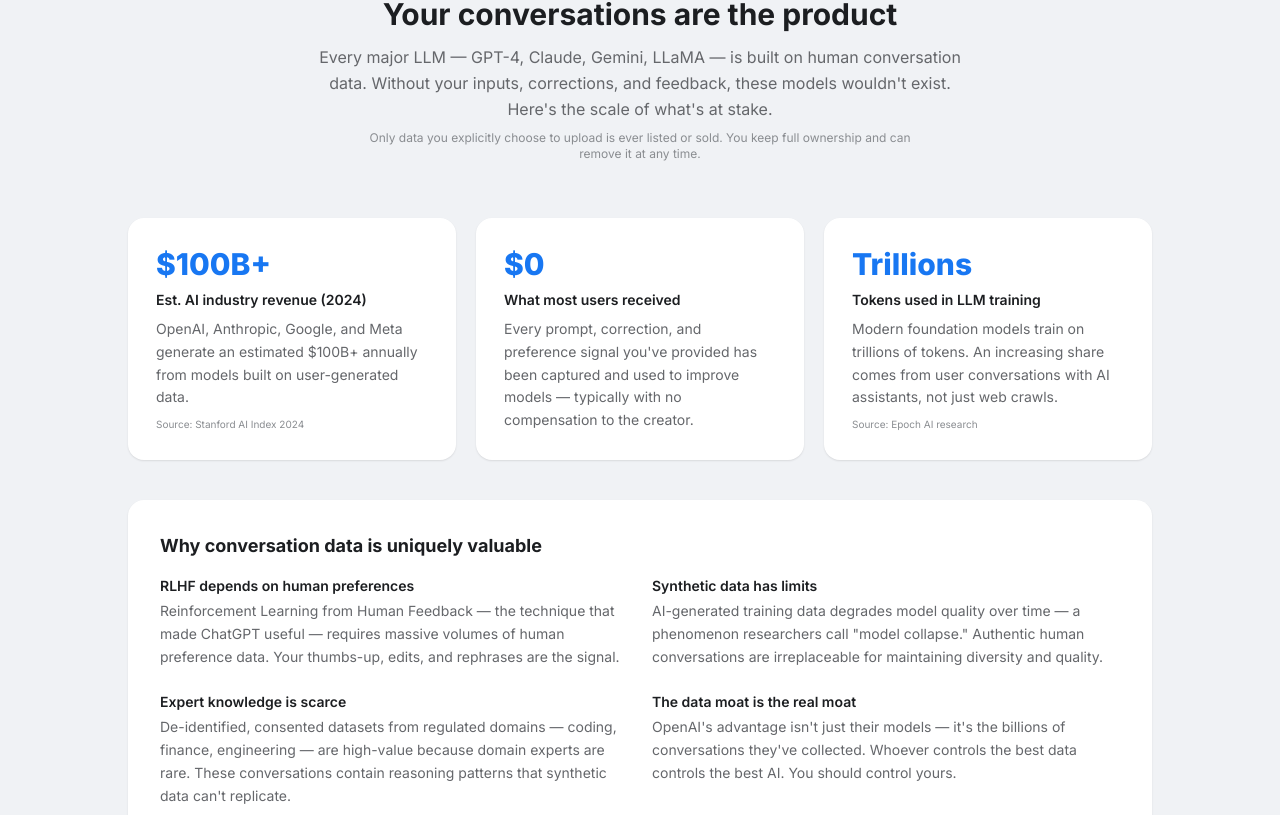
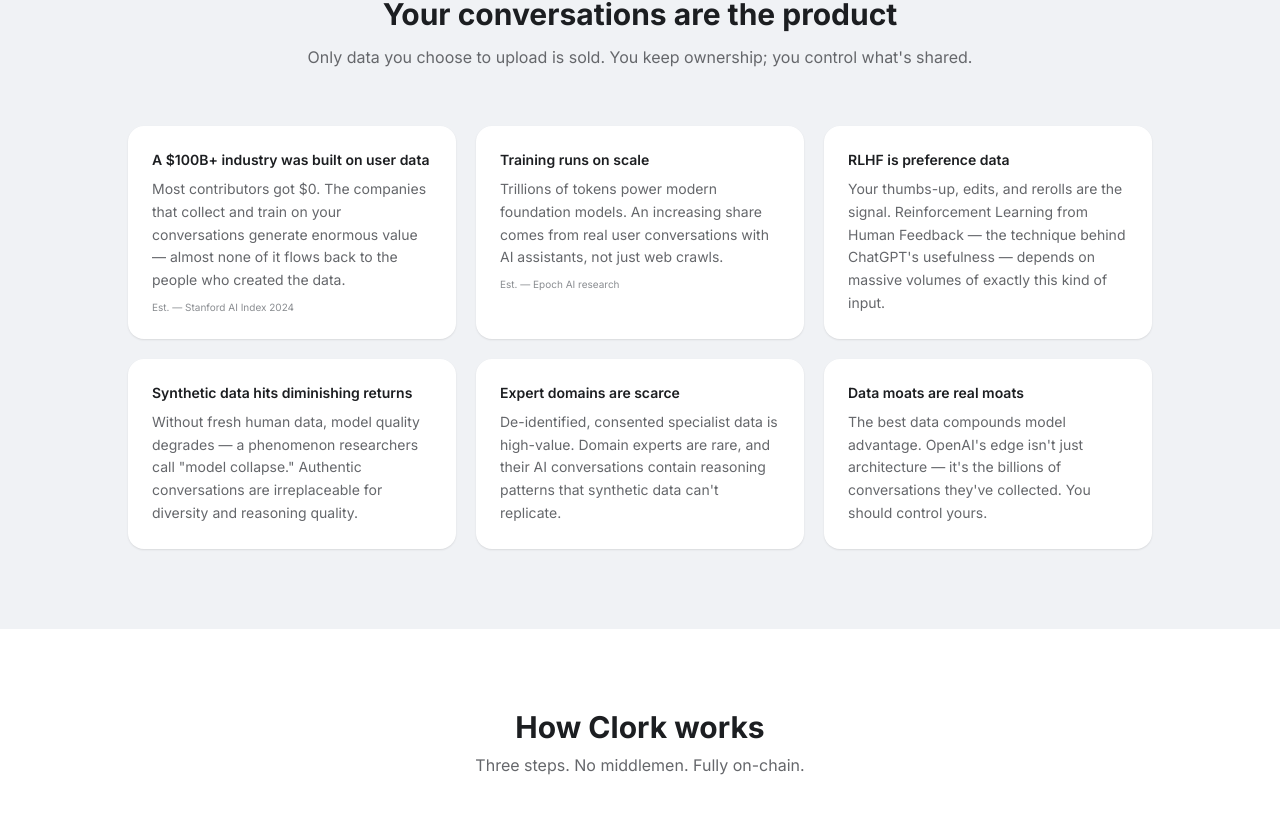
Before and after one commit to clorkxyz/clorkxyz, a Next.js app: page / in a window 1280 px wide. Shown: the part 685-1500 px from the top of the page. Built offline with nearby package versions, Linux system fonts and the light colour scheme; no server answers; the database is empty.

Commit message:
v2.3 - copy-level edits: tighter bullets, defensible framing, consent-first subtext

```diff
--- a/app/page.tsx
+++ b/app/page.tsx
@@ -118,44 +118,25 @@ export default function Home() {
           <div className="text-center mb-14 animate-fade-in">
             <h2 className="text-3xl font-bold text-[#1c1e21]">Your conversations are the product</h2>
             <p className="mt-3 text-[#65676b] max-w-2xl mx-auto leading-relaxed">
-              Every major LLM — GPT-4, Claude, Gemini, LLaMA — is built on human conversation data.
-              Without your inputs, corrections, and feedback, these models wouldn&apos;t exist. Here&apos;s the scale of what&apos;s at stake.
-            </p>
-            <p className="mt-2 text-xs text-[#8a8d91] max-w-xl mx-auto">
-              Only data you explicitly choose to upload is ever listed or sold. You keep full ownership and can remove it at any time.
+              Only data you choose to upload is sold. You keep ownership; you control what&apos;s shared.
             </p>
           </div>
 
-          <div className="grid md:grid-cols-3 gap-5 mb-10">
+          <div className="grid md:grid-cols-2 lg:grid-cols-3 gap-5">
             {[
-              { stat: '$100B+', label: 'Est. AI industry revenue (2024)', desc: 'OpenAI, Anthropic, Google, and Meta generate an estimated $100B+ annually from models built on user-generated data.', source: 'Stanford AI Index 2024' },
-              { stat: '$0', label: 'What most users received', desc: 'Every prompt, correction, and preference signal you\'ve provided has been captured and used to improve models — typically with no compensation to the creator.' },
-              { stat: 'Trillions', label: 'Tokens used in LLM training', desc: 'Modern foundation models train on trillions of tokens. An increasing share comes from user conversations with AI assistants, not just web crawls.', source: 'Epoch AI research' },
-            ].map((s, i) => (
-              <div key={i} className="rounded-2xl bg-white p-7 shadow-card animate-fade-in-up" style={{ animationDelay: `${i * 150}ms` }}>
-                <div className="text-3xl font-extrabold text-[#1877F2] mb-2">{s.stat}</div>
-                <div className="text-sm font-semibold text-[#1c1e21] mb-2">{s.label}</div>
-                <p className="text-sm text-[#65676b] leading-relaxed">{s.desc}</p>
-                {'source' in s && s.source && <p className="mt-2 text-[10px] text-[#8a8d91]">Source: {s.source}</p>}
+              { title: 'A $100B+ industry was built on user data', desc: 'Most contributors got $0. The companies that collect and train on your conversations generate enormous value — almost none of it flows back to the people who created the data.', source: 'Est. — Stanford AI Index 2024' },
+              { title: 'Training runs on scale', desc: 'Trillions of tokens power modern foundation models. An increasing share comes from real user conversations with AI assistants, not just web crawls.', source: 'Est. — Epoch AI research' },
+              { title: 'RLHF is preference data', desc: 'Your thumbs-up, edits, and rerolls are the signal. Reinforcement Learning from Human Feedback — the technique behind ChatGPT\'s usefulness — depends on massive volumes of exactly this kind of input.' },
+              { title: 'Synthetic data hits diminishing returns', desc: 'Without fresh human data, model quality degrades — a phenomenon researchers call "model collapse." Authentic conversations are irreplaceable for diversity and reasoning quality.' },
+              { title: 'Expert domains are scarce', desc: 'De-identified, consented specialist data is high-value. Domain experts are rare, and their AI conversations contain reasoning patterns that synthetic data can\'t replicate.' },
+              { title: 'Data moats are real moats', desc: 'The best data compounds model advantage. OpenAI\'s edge isn\'t just architecture — it\'s the billions of conversations they\'ve collected. You should control yours.' },
+            ].map((item, i) => (
+              <div key={i} className="rounded-2xl bg-white p-6 shadow-card animate-fade-in-up" style={{ animationDelay: `${i * 100}ms` }}>
+                <h4 className="text-sm font-semibold text-[#1c1e21] mb-2">{item.title}</h4>
+                <p className="text-sm text-[#65676b] leading-relaxed">{item.desc}</p>
+                {'source' in item && item.source && <p className="mt-2 text-[10px] text-[#8a8d91]">{item.source}</p>}
               </div>
             ))}
-          </div>
-
-          <div className="rounded-2xl bg-white shadow-card p-8 animate-fade-in-up delay-500">
-            <h3 className="text-lg font-bold text-[#1c1e21] mb-4">Why conversation data is uniquely valuable</h3>
-            <div className="grid md:grid-cols-2 gap-6">
-              {[
-                { title: 'RLHF depends on human preferences', desc: 'Reinforcement Learning from Human Feedback — the technique that made ChatGPT useful — requires massive volumes of human preference data. Your thumbs-up, edits, and rephrases are the signal.' },
-                { title: 'Synthetic data has limits', desc: 'AI-generated training data degrades model quality over time — a phenomenon researchers call "model collapse." Authentic human conversations are irreplaceable for maintaining diversity and quality.' },
-                { title: 'Expert knowledge is scarce', desc: 'De-identified, consented datasets from regulated domains — coding, finance, engineering — are high-value because domain experts are rare. These conversations contain reasoning patterns that synthetic data can\'t replicate.' },
-                { title: 'The data moat is the real moat', desc: 'OpenAI\'s advantage isn\'t just their models — it\'s the billions of conversations they\'ve collected. Whoever controls the best data controls the best AI. You should control yours.' },
-              ].map((item, i) => (
-                <div key={i} className="animate-fade-in-up" style={{ animationDelay: `${(i + 4) * 100}ms` }}>
-                  <h4 className="text-sm font-semibold text-[#1c1e21] mb-1">{item.title}</h4>
-                  <p className="text-sm text-[#65676b] leading-relaxed">{item.desc}</p>
-                </div>
-              ))}
-            </div>
           </div>
         </div>
       </section>
```
